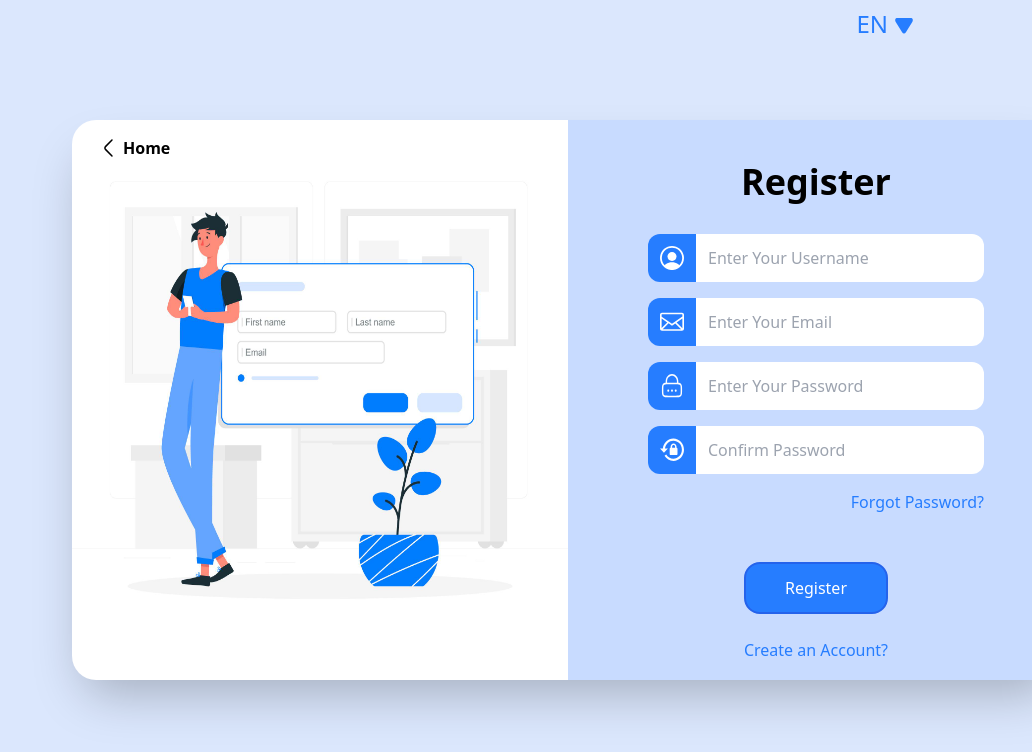
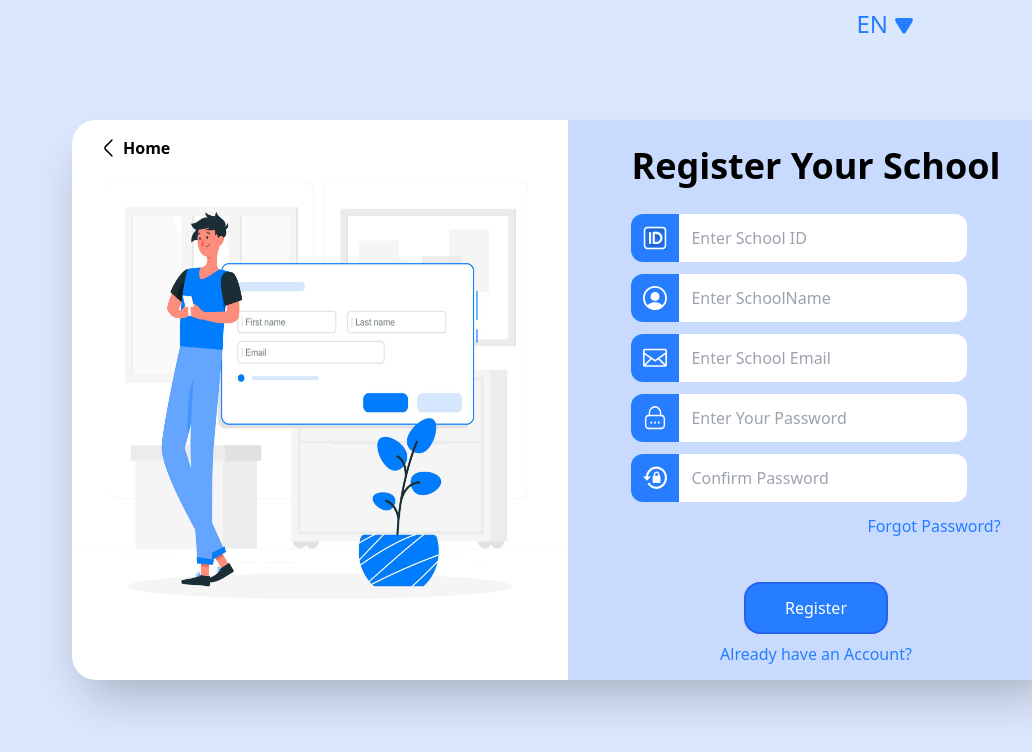
Before and after one commit to AV1004/Dropout_Insights, a React (Create React App) app: page / in a window 1280 px wide. Both pictures are taken after a click on the button "Register". Shown: the top 752 px of the page, without its empty margins (248-1280 px from the left). Built offline with nearby package versions, Linux system fonts and the light colour scheme.

Commit message:
register edited for school

```diff
--- a/src/components/ToggleBarListSeparateItem/RegisterView.js
+++ b/src/components/ToggleBarListSeparateItem/RegisterView.js
@@ -32,10 +32,79 @@ export default function RegisterView(props) {
       ></img>
 
       <div className="flex bg-[#C8DBFF] flex-col justify-center rounded-tr-3xl items-center rounded-[0 31px 31px 0]">
-        <form className=" flex flex-col bg-[#C8DBFF] rounded-br-3x space-y-4">
+        <form className=" flex flex-col bg-[#C8DBFF] rounded-br-3x space-y-3 ">
           <h1 className="bg-[#C8DBFF] text-4xl font-semibold bottom-[1rem] relative ">
-            Register{" "}
+            Register Your School{" "}
           </h1>
+          <div className="flex  bg-[#C8DBFF] ">
+            <svg
+              xmlns="http://www.w3.org/2000/svg"
+              width="32"
+              height="32"
+              viewBox="0 0 32 32"
+              fill="none"
+              className="bg-[#267DFF] p-3 w-12 h-12 rounded-l-xl"
+            >
+              <g clip-path="url(#clip0_161_43)">
+                <g filter="url(#filter0_d_161_43)">
+                  <path
+                    d="M13.006 9.16302C13.006 8.40302 13.622 7.78802 14.381 7.78802H17.686C22.237 7.78802 25.964 11.425 25.964 15.958C25.964 20.489 22.237 24.127 17.686 24.127H14.38C13.62 24.127 13.005 23.511 13.005 22.752V9.16202L13.006 9.16302ZM15.756 21.252C15.756 21.321 15.812 21.377 15.881 21.377H17.686C20.76 21.377 23.214 18.93 23.214 15.957C23.214 12.984 20.76 10.537 17.686 10.537H15.88C15.8635 10.537 15.8472 10.5403 15.8319 10.5466C15.8167 10.553 15.8029 10.5623 15.7913 10.574C15.7796 10.5857 15.7705 10.5996 15.7642 10.6149C15.758 10.6302 15.7549 10.6465 15.755 10.663L15.756 21.252ZM9.385 7.89002C9.56561 7.88963 9.74452 7.92485 9.9115 7.99366C10.0785 8.06247 10.2303 8.16352 10.3582 8.29104C10.486 8.41857 10.5875 8.57005 10.6568 8.73683C10.7261 8.90361 10.7619 9.08242 10.762 9.26302L10.776 22.648C10.7764 23.0127 10.6319 23.3626 10.3743 23.6207C10.1168 23.8789 9.76718 24.0241 9.4025 24.0245C9.03783 24.0249 8.68793 23.8804 8.42979 23.6229C8.17165 23.3653 8.0264 23.0157 8.026 22.651L8.012 9.26602C8.01174 9.08546 8.04704 8.90661 8.1159 8.73968C8.18476 8.57276 8.28582 8.42103 8.41332 8.29317C8.54081 8.1653 8.69224 8.0638 8.85896 7.99446C9.02569 7.92511 9.20443 7.89029 9.385 7.89002Z"
+                    fill="#FEFEFE"
+                  />
+                  <path
+                    d="M6 1C5.34339 1 4.69321 1.12933 4.08658 1.3806C3.47995 1.63188 2.92876 2.00017 2.46447 2.46447C1.52678 3.40215 1 4.67392 1 6V26C1 27.3261 1.52678 28.5979 2.46447 29.5355C2.92876 29.9998 3.47995 30.3681 4.08658 30.6194C4.69321 30.8707 5.34339 31 6 31H26C27.3261 31 28.5979 30.4732 29.5355 29.5355C30.4732 28.5979 31 27.3261 31 26V6C31 5.34339 30.8707 4.69321 30.6194 4.08658C30.3681 3.47995 29.9998 2.92876 29.5355 2.46447C29.0712 2.00017 28.52 1.63188 27.9134 1.3806C27.3068 1.12933 26.6566 1 26 1H6ZM3 6C3 5.20435 3.31607 4.44129 3.87868 3.87868C4.44129 3.31607 5.20435 3 6 3H26C26.7956 3 27.5587 3.31607 28.1213 3.87868C28.6839 4.44129 29 5.20435 29 6V26C29 26.7956 28.6839 27.5587 28.1213 28.1213C27.5587 28.6839 26.7956 29 26 29H6C5.20435 29 4.44129 28.6839 3.87868 28.1213C3.31607 27.5587 3 26.7956 3 26V6Z"
+                    fill="#FEFEFE"
+                  />
+                </g>
+              </g>
+              <defs>
+                <filter
+                  id="filter0_d_161_43"
+                  x="-3"
+                  y="1"
+                  width="38"
+                  height="38"
+                  filterUnits="userSpaceOnUse"
+                  color-interpolation-filters="sRGB"
+                >
+                  <feFlood flood-opacity="0" result="BackgroundImageFix" />
+                  <feColorMatrix
+                    in="SourceAlpha"
+                    type="matrix"
+                    values="0 0 0 0 0 0 0 0 0 0 0 0 0 0 0 0 0 0 127 0"
+                    result="hardAlpha"
+                  />
+                  <feOffset dy="4" />
+                  <feGaussianBlur stdDeviation="2" />
+                  <feComposite in2="hardAlpha" operator="out" />
+                  <feColorMatrix
+                    type="matrix"
+                    values="0 0 0 0 0 0 0 0 0 0 0 0 0 0 0 0 0 0 0.25 0"
+                  />
+                  <feBlend
+                    mode="normal"
+                    in2="BackgroundImageFix"
+                    result="effect1_dropShadow_161_43"
+                  />
+                  <feBlend
+                    mode="normal"
+                    in="SourceGraphic"
+                    in2="effect1_dropShadow_161_43"
+                    result="shape"
+                  />
+                </filter>
+                <clipPath id="clip0_161_43">
+                  <rect width="32" height="32" fill="white" />
+                </clipPath>
+              </defs>
+            </svg>
+            <input
+              className="bg-white w-72 rounded-r-xl p-3"
+              type="text"
+              placeholder="Enter School ID"
+              required
+            />
+          </div>
           <div className="flex  bg-[#C8DBFF] ">
             <svg
               xmlns="http://www.w3.org/2000/svg"
@@ -57,7 +126,7 @@ export default function RegisterView(props) {
             <input
               className="bg-white w-72 rounded-r-xl p-3"
               type="text"
-              placeholder="Enter Your Username"
+              placeholder="Enter SchoolName"
               required
             />
           </div>
@@ -80,7 +149,7 @@ export default function RegisterView(props) {
             <input
               className="bg-white w-72 rounded-r-xl p-3 "
               type="email"
-              placeholder="Enter Your Email"
+              placeholder="Enter School Email"
               required
             />
           </div>
@@ -145,8 +214,8 @@ export default function RegisterView(props) {
               Register
             </button>
           </div>
-          <span className=" bg-[#C8DBFF] cursor-pointer font-thin relative top-10 hover:underline text-[#267DFF]">
-            Create an Account?
+          <span className=" bg-[#C8DBFF] cursor-pointer font-thin relative top-7 hover:underline text-[#267DFF]">
+            Already have an Account?
           </span>
         </form>
       </div>
```
